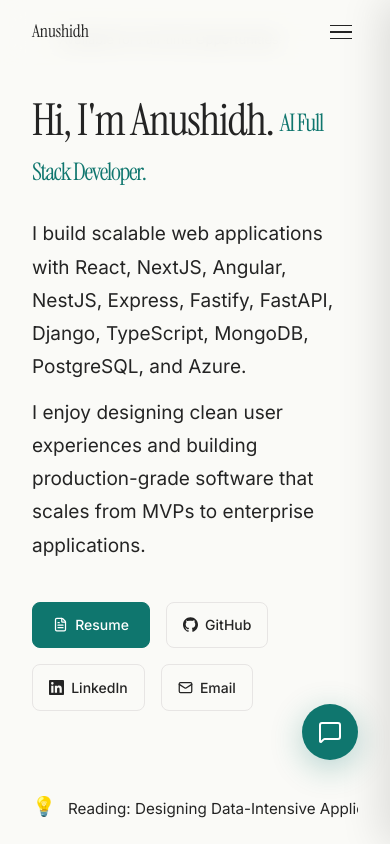
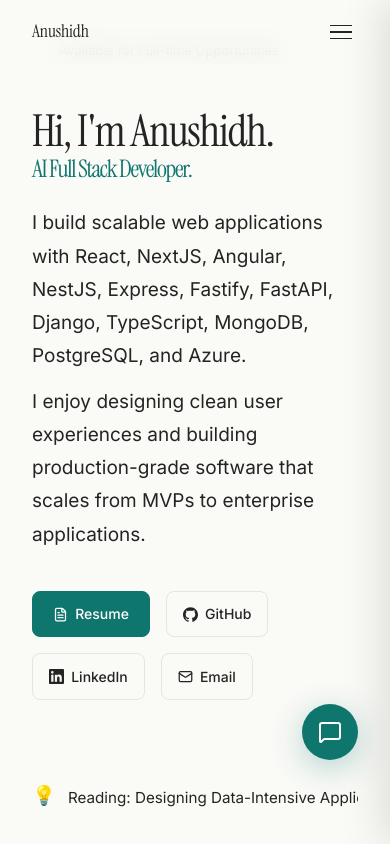
Before and after one commit to Anushidh/my-portfolio, a Next.js app: page / in a window 390 px wide. Shown: the top 844 px of the page. Built offline with nearby package versions, Linux system fonts and the light colour scheme.

Commit message:
Design: Force subtitle to new line on mobile screens

```diff
--- a/components/Hero.tsx
+++ b/components/Hero.tsx
@@ -127,7 +127,7 @@ export default function Hero() {
         }}
       >
         Hi, I&apos;m Anushidh.{" "}
-        <span style={{ color: "var(--color-accent)", fontSize: "0.55em", verticalAlign: "middle" }}>AI Full Stack Developer.</span>
+        <span className="block sm:inline-block mt-1 sm:mt-0" style={{ color: "var(--color-accent)", fontSize: "0.55em", verticalAlign: "middle" }}>AI Full Stack Developer.</span>
       </motion.h1>
 
       {/* Description */}
```
